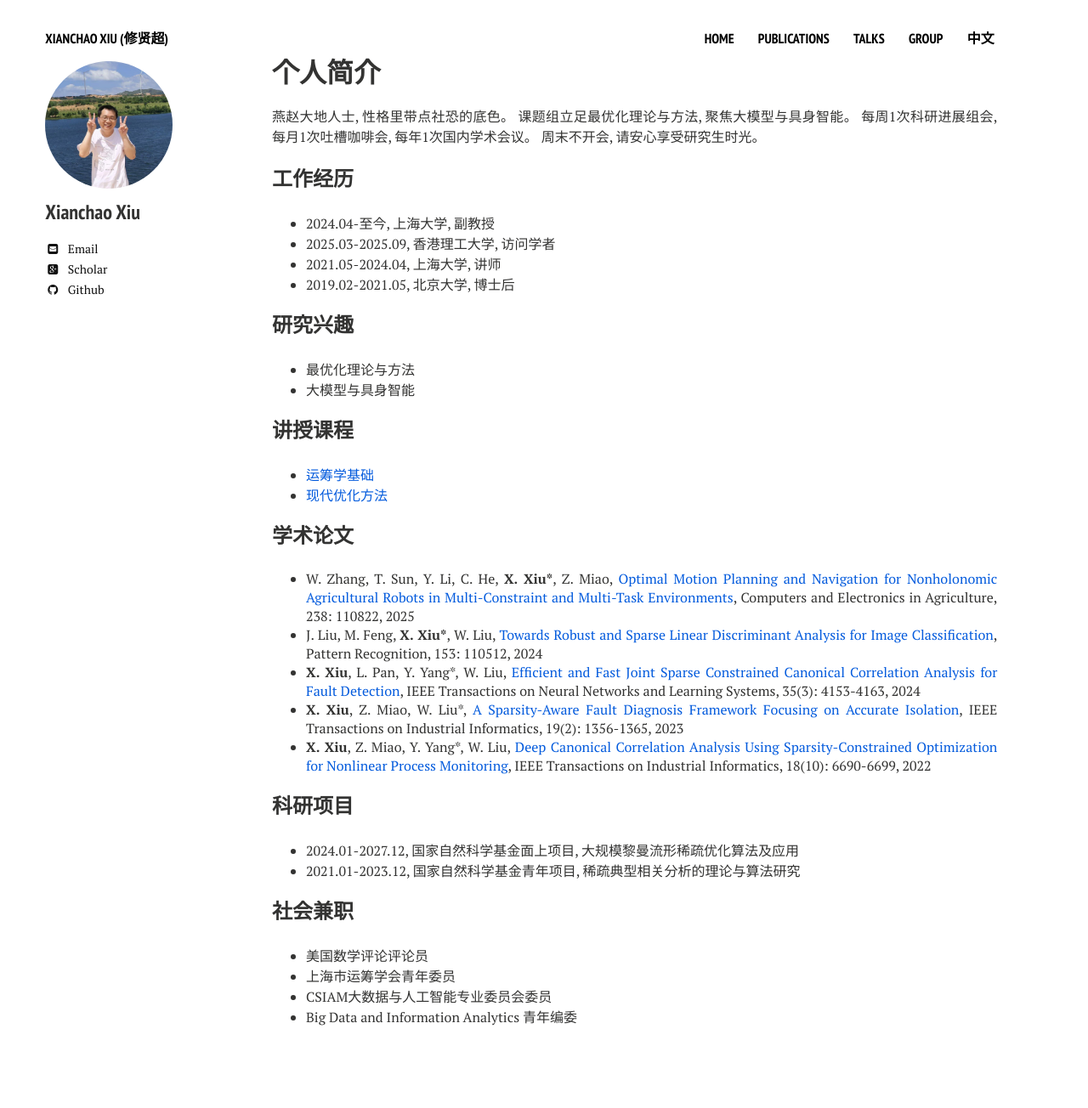
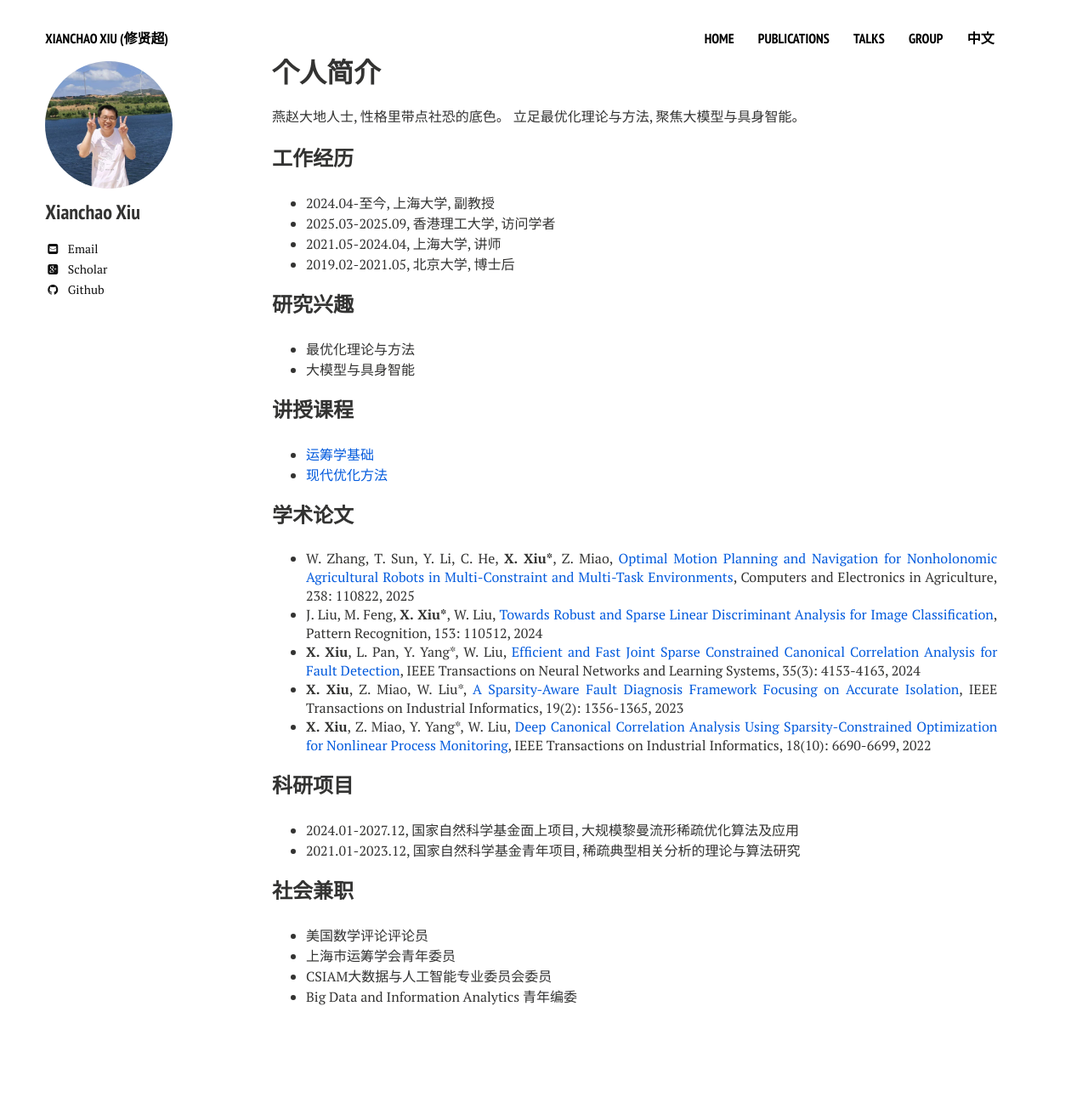
Before and after one commit to xianchaoxiu/xianchaoxiu.github.io, a Jekyll site: the page built from chinese/index.md, in a window 1280 px wide. Shown: the whole page at 85% size. Built offline with Jekyll 4.4.1, drawn with Linux system fonts in a browser that asks for light colours; nearby versions of some CDN libraries; after the commit the page ends 1280 px from its top, so only the background shows below that.

Commit message:
Update index.md

```diff
--- a/chinese/index.md
+++ b/chinese/index.md
@@ -8,9 +8,7 @@ share: false
 ---
 
 燕赵大地人士, 性格里带点社恐的底色。
-课题组立足最优化理论与方法, 聚焦大模型与具身智能。
-每周1次科研进展组会, 每月1次吐槽咖啡会, 每年1次国内学术会议。
-周末不开会, 请安心享受研究生时光。<br>
+立足最优化理论与方法, 聚焦大模型与具身智能。<br>
 
 
 
```
